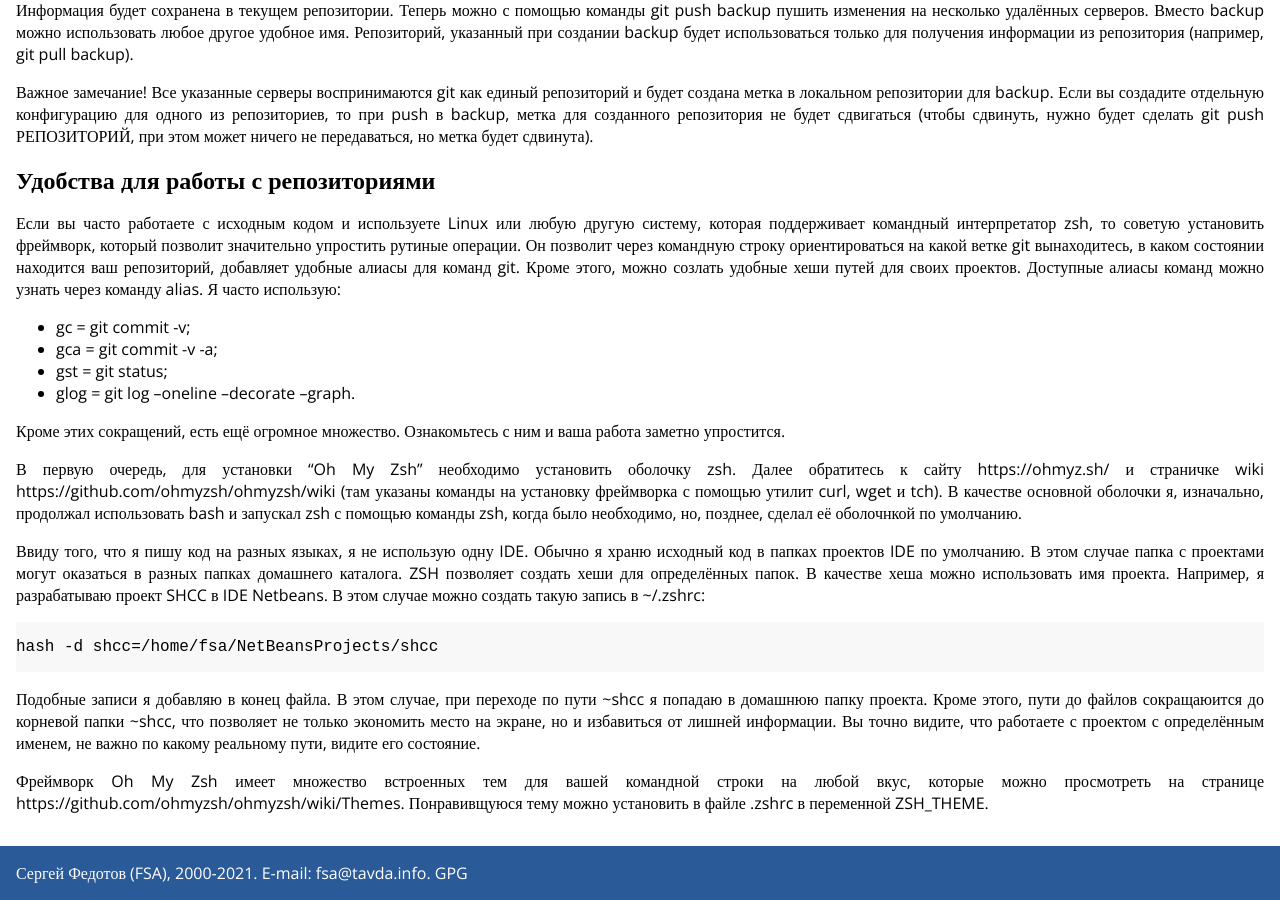
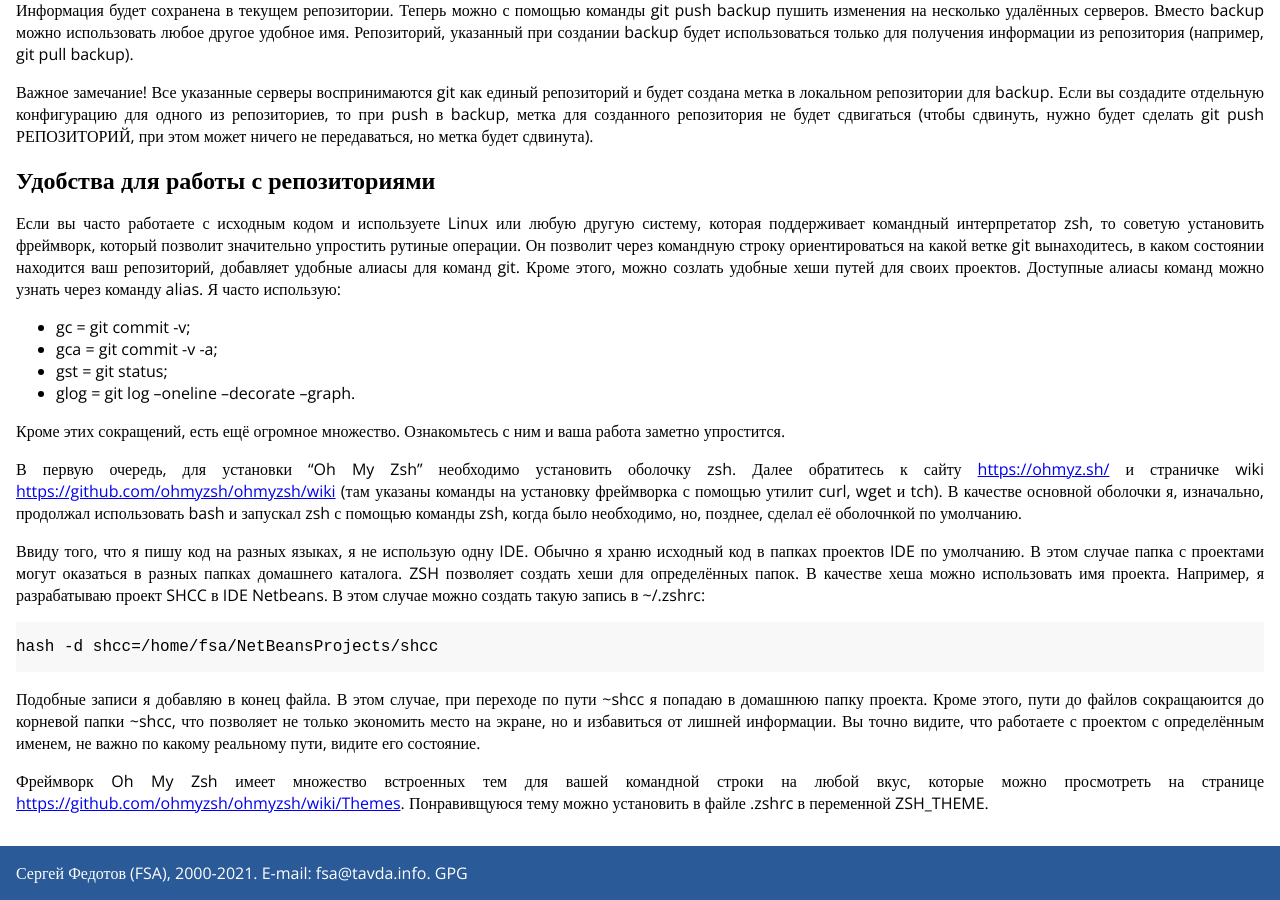
Before and after one commit to fsa/site, a Jekyll site: the page built from _posts/2021-05-06-git.md, in a window 1280 px wide and 900 px high, scrolled down 2371 px. Built offline with Jekyll 4.4.1, drawn with Linux system fonts in a browser that asks for light colours.

Commit message:
Update 2021-05-06-git.md

````diff
--- a/_posts/2021-05-06-git.md
+++ b/_posts/2021-05-06-git.md
@@ -101,7 +101,7 @@ git remote set-url --add --push backup git@bitbucket.org:USERNAME/PROJECT.git
 
 Кроме этих сокращений, есть ещё огромное множество. Ознакомьтесь с ним и ваша работа заметно упростится.
 
-В первую очередь, для установки "Oh My Zsh" необходимо установить оболочку zsh. Далее обратитесь к сайту https://ohmyz.sh/ и страничке wiki https://github.com/ohmyzsh/ohmyzsh/wiki (там указаны команды на установку фреймворка с помощью утилит curl, wget и tch). В качестве основной оболочки я, изначально, продолжал использовать bash и запускал zsh с помощью команды zsh, когда было необходимо, но, позднее, сделал её оболочнкой по умолчанию.
+В первую очередь, для установки "Oh My Zsh" необходимо установить оболочку zsh. Далее обратитесь к сайту <https://ohmyz.sh/> и страничке wiki <https://github.com/ohmyzsh/ohmyzsh/wiki> (там указаны команды на установку фреймворка с помощью утилит curl, wget и tch). В качестве основной оболочки я, изначально, продолжал использовать bash и запускал zsh с помощью команды zsh, когда было необходимо, но, позднее, сделал её оболочнкой по умолчанию.
 
 Ввиду того, что я пишу код на разных языках, я не использую одну IDE. Обычно я храню исходный код в папках проектов IDE по умолчанию. В этом случае папка с проектами могут оказаться в разных папках домашнего каталога. ZSH позволяет создать хеши для определённых папок. В качестве хеша можно использовать имя проекта. Например, я разрабатываю проект SHCC в IDE Netbeans. В этом случае можно создать такую запись в ~/.zshrc:
 
@@ -110,4 +110,4 @@ hash -d shcc=/home/fsa/NetBeansProjects/shcc
 ```
 Подобные записи я добавляю в конец файла. В этом случае, при переходе по пути ~shcc я попадаю в домашнюю папку проекта. Кроме этого, пути до файлов сокращаюится до корневой папки ~shcc, что позволяет не только экономить место на экране, но и избавиться от лишней информации. Вы точно видите, что работаете с проектом с определённым именем, не важно по какому реальному пути, видите его состояние.
 
-Фреймворк Oh My Zsh имеет множество встроенных тем для вашей командной строки на любой вкус, которые можно просмотреть на странице https://github.com/ohmyzsh/ohmyzsh/wiki/Themes. Понравивщуюся тему можно установить в файле .zshrc в переменной ZSH_THEME.
+Фреймворк Oh My Zsh имеет множество встроенных тем для вашей командной строки на любой вкус, которые можно просмотреть на странице <https://github.com/ohmyzsh/ohmyzsh/wiki/Themes>. Понравивщуюся тему можно установить в файле .zshrc в переменной ZSH_THEME.
````
